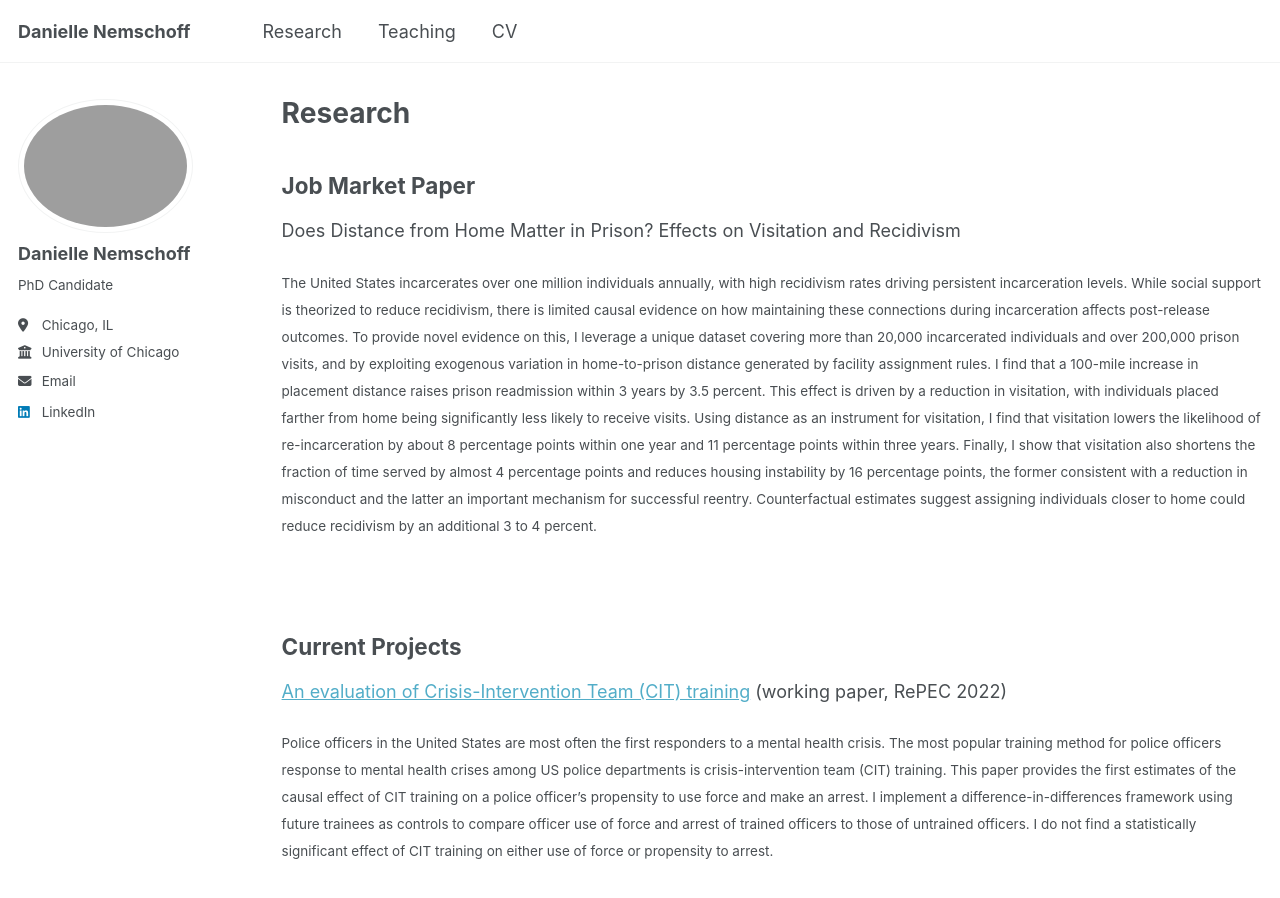
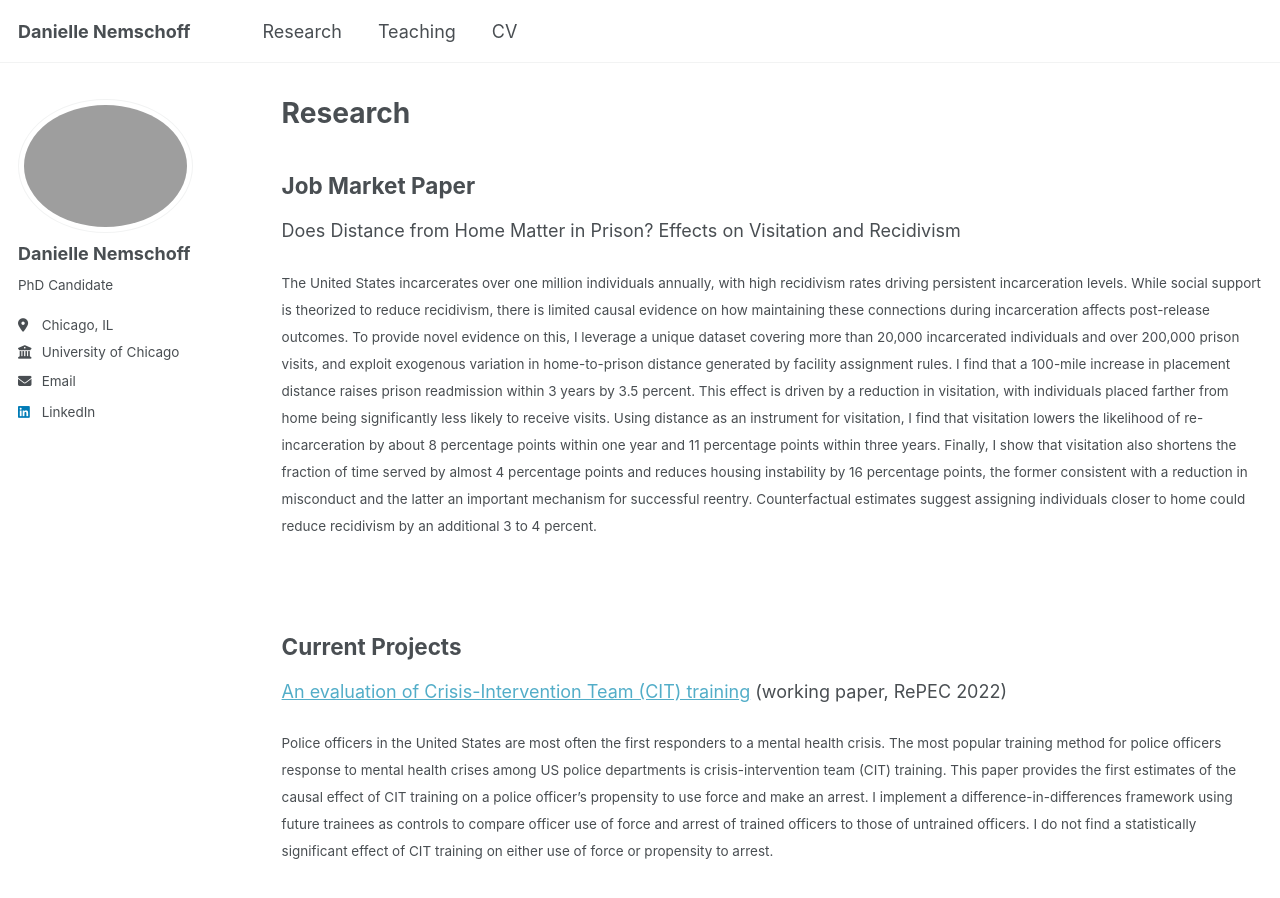
Before and after one commit to daniellenemschoff/daniellenemschoff.github.io, a Jekyll site: the page built from _pages/research.md, in a window 1280 px wide and 900 px high. Built offline with Jekyll 4.4.1, drawn with Linux system fonts in a browser that asks for light colours.

Commit message:
Update research.md

```diff
--- a/_pages/research.md
+++ b/_pages/research.md
@@ -6,7 +6,7 @@ author_profile: true
 ---
 ## Job Market Paper ##
 Does Distance from Home Matter in Prison? Effects on Visitation and Recidivism<br/>
- <p><small>The United States incarcerates over one million individuals annually, with high recidivism rates driving persistent incarceration levels. While social support is theorized to reduce recidivism, there is limited causal evidence on how maintaining these connections during incarceration affects post-release outcomes. To provide novel evidence on this, I leverage a unique dataset covering more than 20,000 incarcerated individuals and over 200,000 prison visits, and by exploiting exogenous variation in home-to-prison distance generated by facility assignment rules. I find that a 100-mile increase in placement distance raises prison readmission within 3 years by 3.5 percent. This effect is driven by a reduction in visitation, with individuals placed farther from home being significantly less likely to receive visits. Using distance as an instrument for visitation, I find that visitation lowers the likelihood of re-incarceration by about 8 percentage points within one year and 11 percentage points within three years. Finally, I show that visitation also shortens the fraction of time served by almost 4 percentage points and reduces housing instability by 16 percentage points, the former consistent with a reduction in misconduct and the latter an important mechanism for successful reentry. Counterfactual estimates suggest assigning individuals closer to home could reduce recidivism by an additional 3 to 4 percent. </small></p><br/>
+ <p><small>The United States incarcerates over one million individuals annually, with high recidivism rates driving persistent incarceration levels. While social support is theorized to reduce recidivism, there is limited causal evidence on how maintaining these connections during incarceration affects post-release outcomes. To provide novel evidence on this, I leverage a unique dataset covering more than 20,000 incarcerated individuals and over 200,000 prison visits, and exploit exogenous variation in home-to-prison distance generated by facility assignment rules. I find that a 100-mile increase in placement distance raises prison readmission within 3 years by 3.5 percent. This effect is driven by a reduction in visitation, with individuals placed farther from home being significantly less likely to receive visits. Using distance as an instrument for visitation, I find that visitation lowers the likelihood of re-incarceration by about 8 percentage points within one year and 11 percentage points within three years. Finally, I show that visitation also shortens the fraction of time served by almost 4 percentage points and reduces housing instability by 16 percentage points, the former consistent with a reduction in misconduct and the latter an important mechanism for successful reentry. Counterfactual estimates suggest assigning individuals closer to home could reduce recidivism by an additional 3 to 4 percent. </small></p><br/>
 
 ## Current Projects ##
 [An evaluation of Crisis-Intervention Team (CIT) training](https://mpra.ub.uni-muenchen.de/114948/1/MPRA_paper_114948.pdf) (working paper, RePEC 2022)<br/>
```
